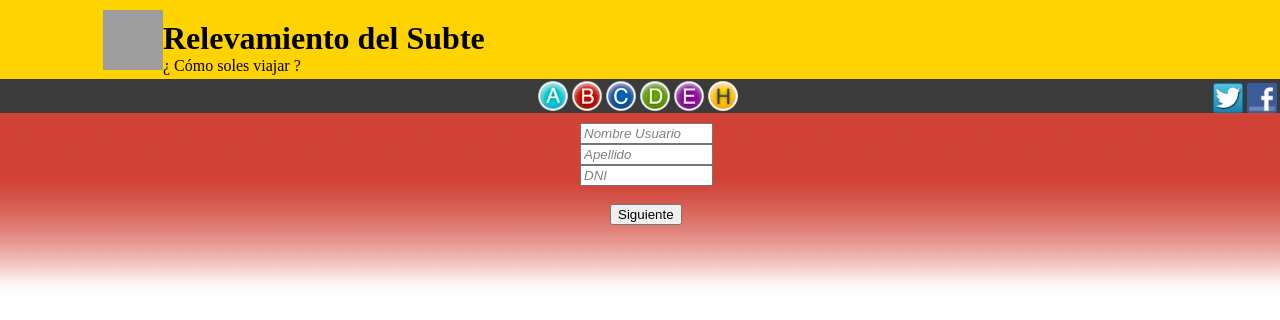
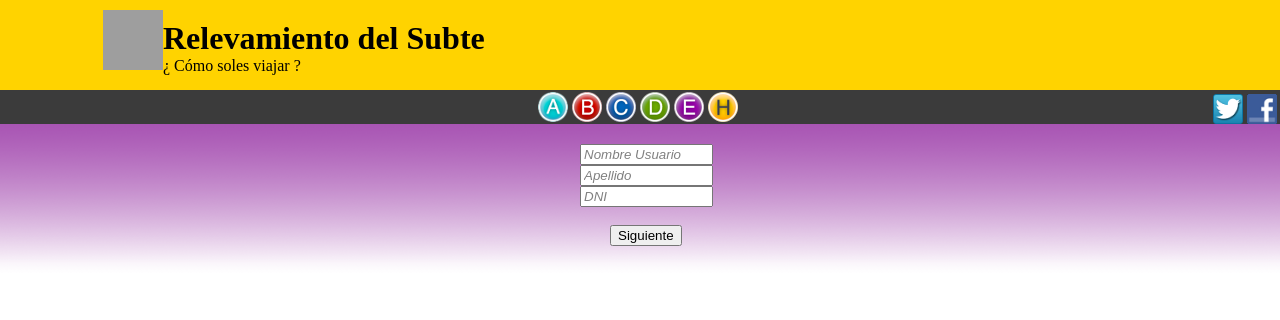
Before and after one commit to DiegoAnazonian/subway, a plain HTML site: page index.html in a window 1280 px wide. Shown: the top 320 px of the page. Drawn offline with Linux system fonts and the light colour scheme; grey boxes are pictures that could not be loaded.

Commit message:
cambios css

```diff
--- a/CSS/main.css
+++ b/CSS/main.css
@@ -5,6 +5,15 @@
 	padding-top: 10px;
 	padding-bottom: 15px;
 
+}
+
+.main-container {
+	width: 100%;
+	margin-bottom:20px;
+	margin-top: 10px;
+	position: relative;
+	zoom : 1;
+	height: 500px;
 }
 
 #subte_logo {
@@ -22,7 +31,7 @@ body {
 	margin-left: 0px;
 	margin-right: 0px;
 	margin-top: 0px;
-	background-image: url('../background/red.png');
+	background-image: url('../background/violet.png');
 	background-color: #FAFAFA;
 	background-repeat: repeat-x;
 }
@@ -43,7 +52,7 @@ body {
 
 #gob_header {
 	background: #FFD300;
-	height: 59px;
+	height: 70px;
 	padding-top: 10px;
 	padding-bottom: 10px;
 	padding-left: 103px;
@@ -79,7 +88,7 @@ body {
 	width: 100%;
 	border: none;
 	margin: 0;
-	padding: 0;
+	padding: 0px, 2px, 2px, 2px;
 	height: 34px;
 }
 
--- a/index.html
+++ b/index.html
@@ -4,7 +4,7 @@
 		<title>Relevamiento sobre Metrovias</title>
 		<!-- Código del Icono -->
 		<meta charset="UTF-8">
-		<link rel="shortcut icon" href="Icons/barras16x16.png">
+		<link rel="shortcut icon" href="http://www.buenosaires.gob.ar/sites/gcaba/files/favicon.ico">
 
 		<link rel="stylesheet" type="text/css" href="CSS/main.css">
 		<script src="JS/libs/jquery-2.0.2.min.js"></script>
@@ -101,6 +101,7 @@
 			</div>
 		</div>
 
+		<div class ="main-container">
 
 			<div id="infoContainer">
 			<form>
@@ -111,6 +112,10 @@
 			</form>
 			</div>
 
+		</div>
+
+			<div class="main-footer">
+			</div>
 </body>
 
 </html>
```
Also changed, not shown: Icons/favicon.ico (added).
